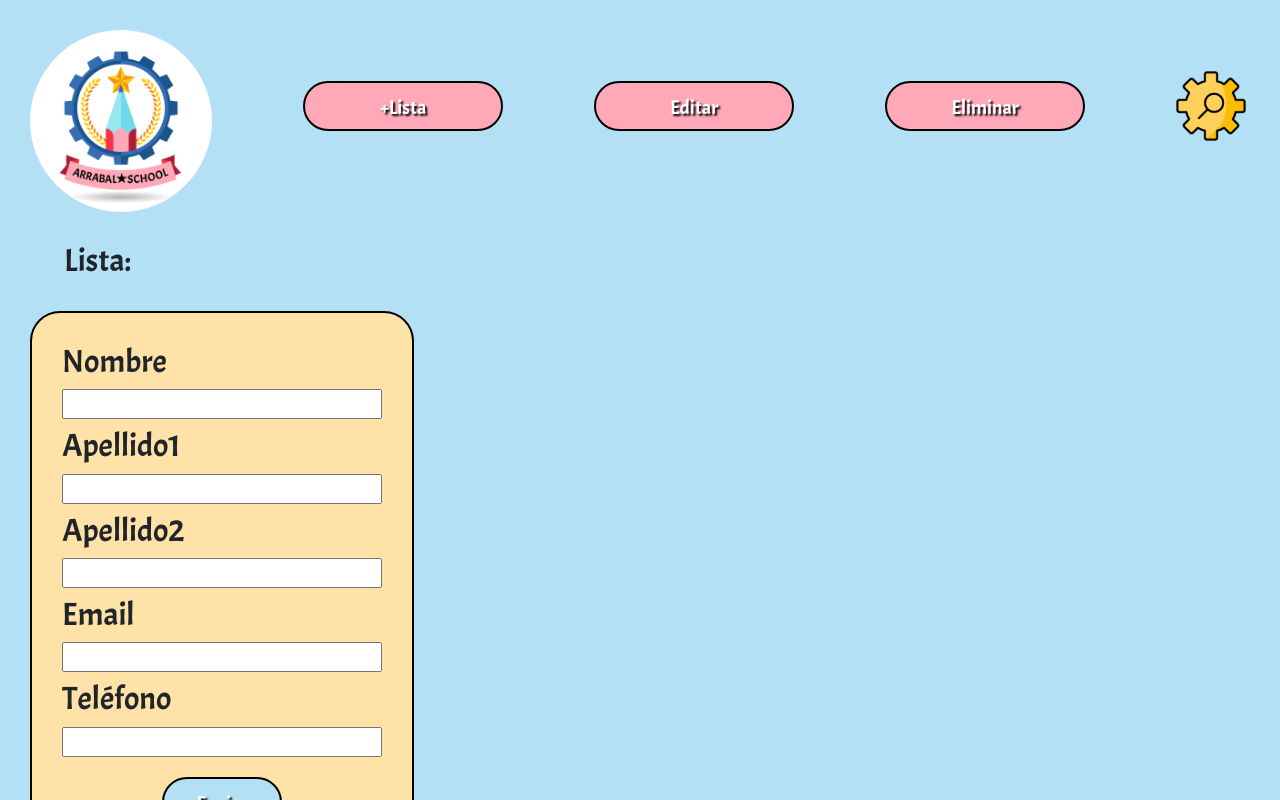
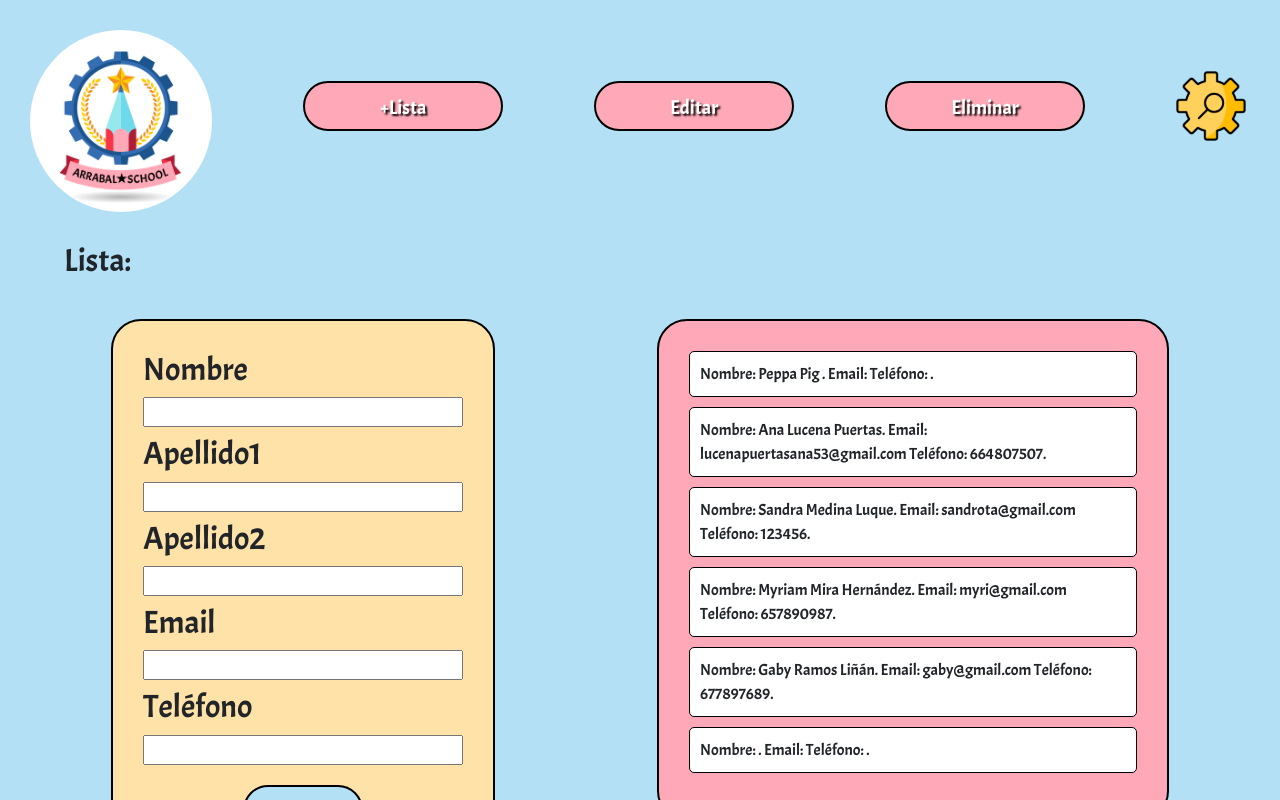
Before and after one commit to Analucena53/AdmonListaCole, a React (Vite) app in the folder AdmonListaCole/: page / in a window 1280 px wide. Shown: the top 800 px of the page. Built offline with nearby package versions, Linux system fonts and the light colour scheme; data requests are answered from the project's data file.

Commit message:
listado arreglado

```diff
--- a/AdmonListaCole/db.json
+++ b/AdmonListaCole/db.json
@@ -20,6 +20,30 @@
       "userSurname2": "Luque",
       "userEmail": "sandrota@gmail.com",
       "userTlf": "123456"
+    },
+    {
+      "id": "4abb",
+      "userName": "Myriam",
+      "userSurname": "Mira",
+      "userSurname2": "Hernández",
+      "userEmail": "myri@gmail.com",
+      "userTlf": "657890987"
+    },
+    {
+      "id": "ef91",
+      "userName": "Gaby",
+      "userSurname": "Ramos",
+      "userSurname2": "Liñán",
+      "userEmail": "gaby@gmail.com",
+      "userTlf": "677897689"
+    },
+    {
+      "id": "3f24",
+      "userName": "",
+      "userSurname": "",
+      "userSurname2": "",
+      "userEmail": "",
+      "userTlf": ""
     }
   ]
 }
--- a/AdmonListaCole/src/Components/UserList.jsx
+++ b/AdmonListaCole/src/Components/UserList.jsx
@@ -32,6 +32,11 @@ const UserList = () => {
     };
 
     async function handleAddUserToList() {
+        if (!user.userName || !user.userSurname || !user.userSurname2 || !user.userEmail || !user.userTlf)
+        {
+            alert('Por favor, complete todos los campos del formulario.');
+            return;
+        }
         await UserService.submitUser(user);
 
 
@@ -43,7 +48,6 @@ const UserList = () => {
             userTlf:""
         });
     }
-
 
 
     return (
@@ -59,7 +63,8 @@ const UserList = () => {
 
         <h2 className='list'>Lista:</h2>
 
-        <form className="formList">
+        <div className='content'>
+            <form className="formList">
             <label className='labelForm'>
                 <h2>Nombre</h2>
                 <input className='inputForm' type="text" id="textUserName" name="userName" value={user.userName} onChange={handleNameChange} required/>
@@ -94,19 +99,17 @@ const UserList = () => {
                 {
                     userList.map((user, index) => (
                             <li key={index}>
-                                {user.userName} {user.userSurname} {user.userSurname2} {user.userEmailmail} {user.userTlf}
+                                Nombre: {user.userName} {user.userSurname} {user.userSurname2}. Email: {user.userEmail} Teléfono: {user.userTlf}.
                             </li>
                             ))
                 }
                 </ul>
             </section>
-            </>
+        </div>
+        </>
             )
 
 }
 
 
-
-
-
 export default UserList;
--- a/AdmonListaCole/src/index.css
+++ b/AdmonListaCole/src/index.css
@@ -52,6 +52,12 @@ body{
     margin-top: 30px;
 }
 
+.content{
+    display: flex;
+    align-items: flex-start;
+    justify-content: space-around;
+}
+
 .formList{
     font-family: 'Acme', sans-serif;
     background-color: rgba(255, 226, 167, 1);
@@ -68,7 +74,9 @@ body{
     display: block;
 }
 
-.inputForm{ width: 100%;}
+.inputForm{
+    width: 100%;
+}
 
 .buttonForm {
     display: block;
@@ -86,9 +94,39 @@ body{
     border: 2px solid rgb(0, 0, 0);
     border-radius: 30px;
     cursor: pointer;
-    transition: background-color 0.3s ease;
 }
 
 .resultForm{
-    background-color: rgba(255, 169, 184, 1);;
+    background-color: rgba(255, 169, 184, 1);
+    font-family: 'Acme', sans-serif;
+    margin-right: 30px;
+    margin-top: 30px;
+    padding-top: 30px;
+    padding-bottom: 30px;
+    border: 2px solid rgb(0, 0, 0);
+    border-radius: 30px;
+    width: 40%;
+    padding: 30px;
 }
+
+.resultForm ul {
+    list-style-type: none;
+    padding: 0;
+}
+
+.resultForm li {
+    margin-bottom: 10px;
+    background-color: #fff;
+    border-radius: 5px;
+    border: 1px solid black;
+    padding: 10px;
+}
+
+.resultForm li:hover {
+    background-color: rgba(179, 224, 245, 1);
+}
+
+.buttonForm:hover {
+    background-color: rgba(255, 169, 184, 1);
+    color: #fff;
+}
```
